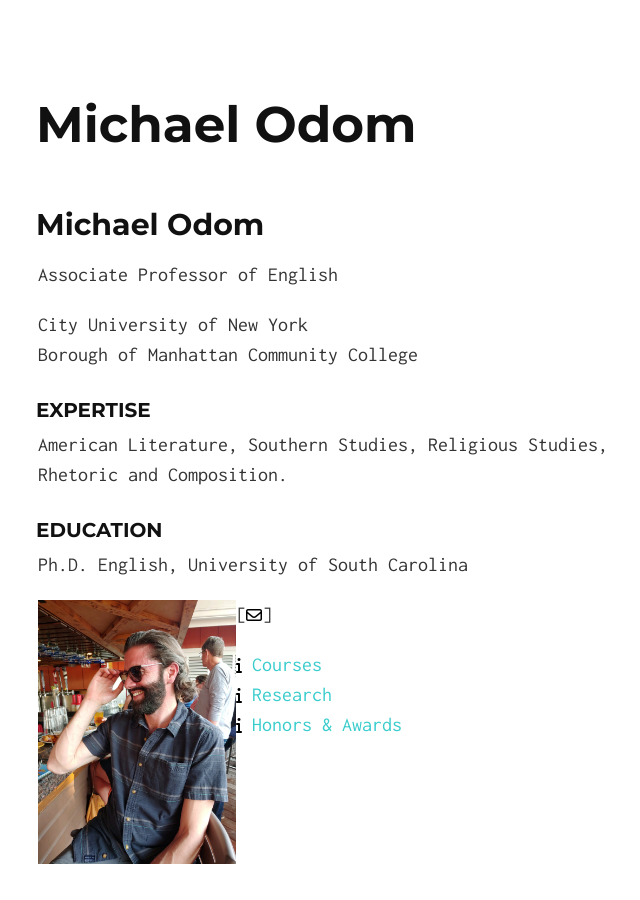
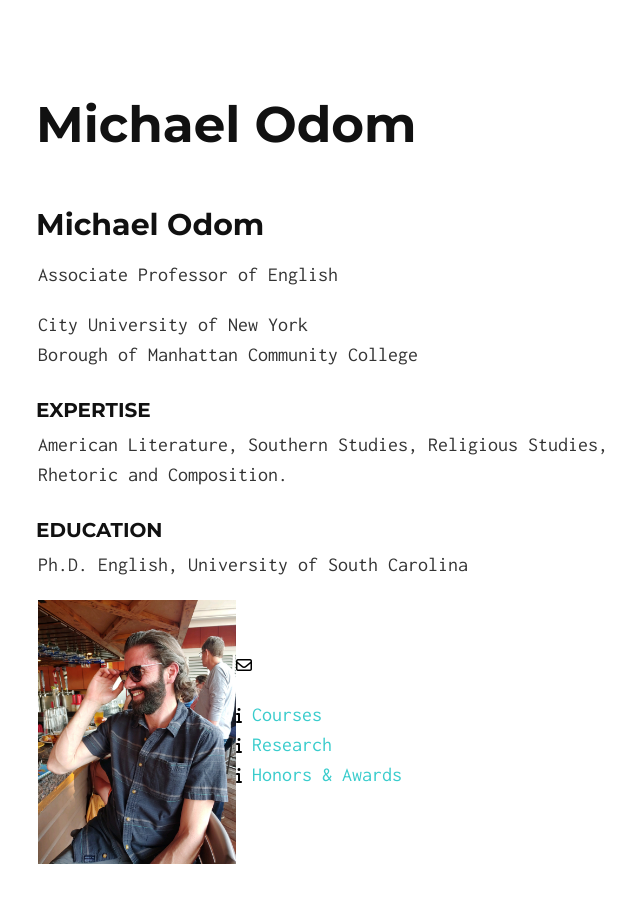
Before and after one commit to michaelodom/michaelodom.github.io, a Jekyll site: the page built from index.md, in a window 1280 px wide. Shown: the whole page, without its empty margins (302-942 px from the left). Built offline with Jekyll 4.4.1, drawn with Linux system fonts in a browser that asks for light colours; nearby versions of some CDN libraries; our own code applies the rules of GitHub Pages for plain Markdown files.

Commit message:
Update index.md

```diff
--- a/index.md
+++ b/index.md
@@ -20,8 +20,9 @@ Ph.D. English, University of South Carolina
 <div>
 <img src ="/icons/IMG_0173.JPG" width = "33%" align="left" />
 </div>
+<br>
 
-[[<i class="fa fa-envelope-o"></i>](mailto:odomenglish@gmail.com){: .awe-ico }]
+[<i class="fa fa-envelope-o"></i>](mailto:odomenglish@gmail.com){: .awe-ico }
 
 [<i class="fa fa-info"></i>](/courses/){: .awe-ico } [Courses](/courses/)
 [<i class="fa fa-info"></i>](/research/){: .awe-ico } [Research](/research/)
```
